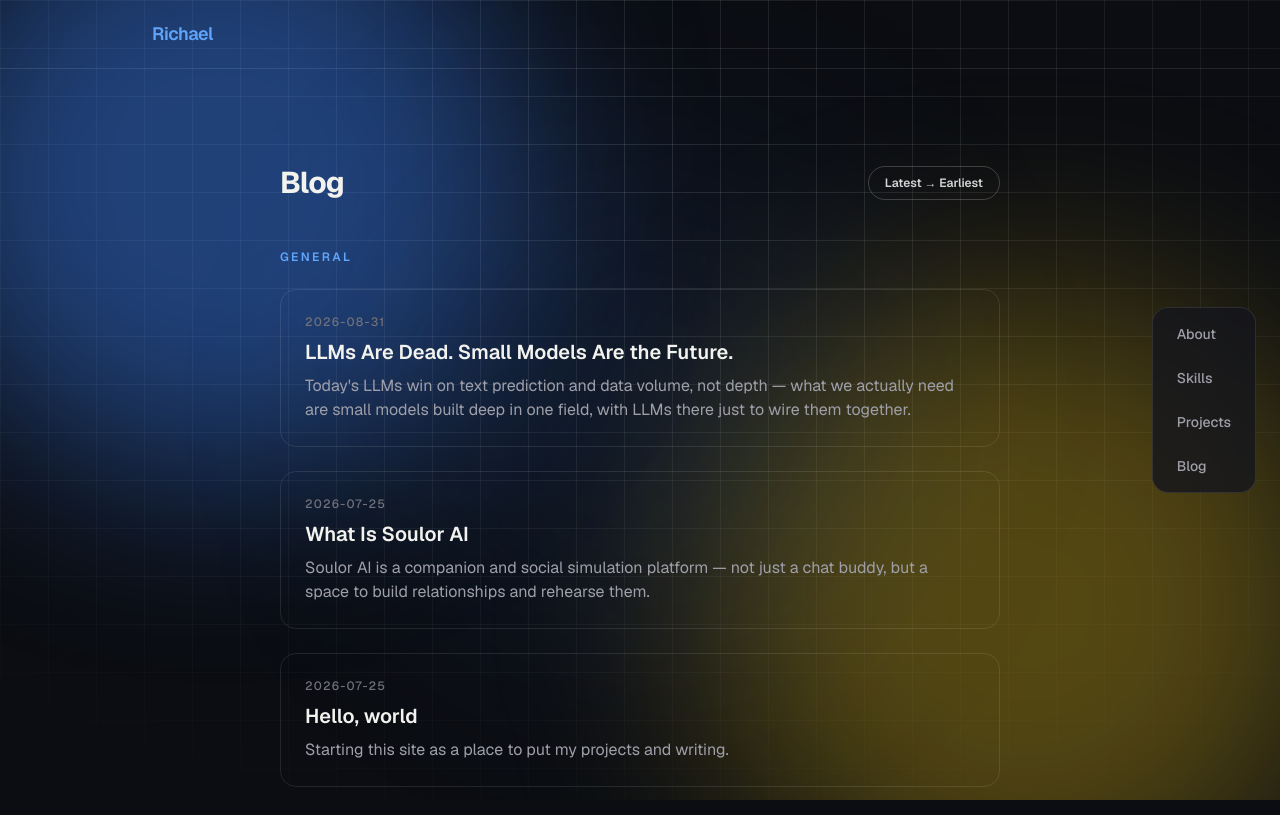
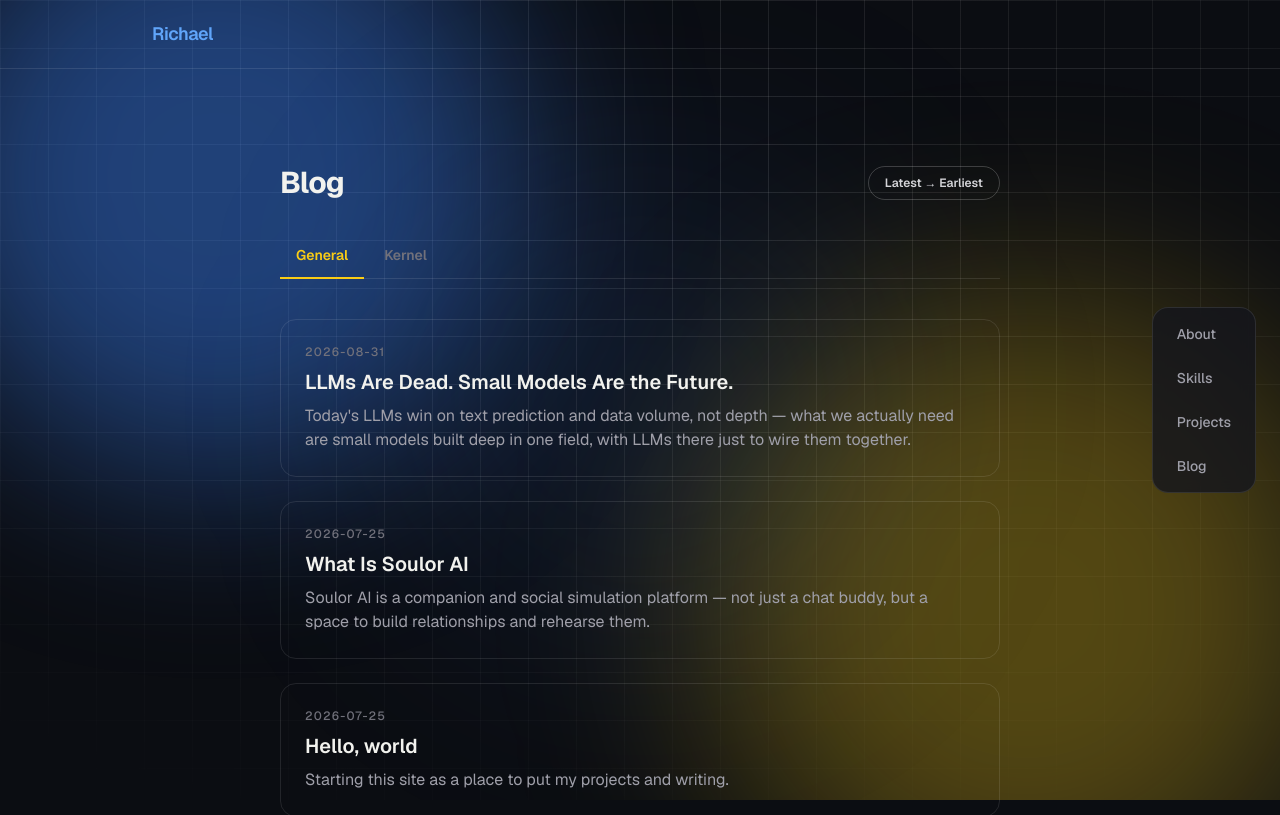
Before and after one commit to dh8116/dh8116.github.io, a Next.js app: page /blog in a window 1280 px wide. Shown: the top 815 px of the page. Built offline with nearby package versions, Linux system fonts and the light colour scheme.

Commit message:
Make blog sections a General/Kernel tab switcher

```diff
--- a/src/app/blog/BlogList.tsx
+++ b/src/app/blog/BlogList.tsx
@@ -5,52 +5,24 @@ import Link from "next/link";
 import type { Post } from "@/data/posts";
 
 type SortOrder = "desc" | "asc";
+type Tab = "general" | "kernel";
 
-function PostCard({ post }: { post: Post }) {
-  return (
-    <Link
-      href={`/blog/${post.slug}`}
-      className="group block rounded-2xl border border-white/10 p-6 transition-all duration-200 hover:-translate-y-1 hover:scale-[1.01] hover:border-brand-yellow/50 hover:shadow-xl hover:shadow-brand-yellow/10"
-    >
-      <p className="text-xs font-medium uppercase tracking-widest text-zinc-500">
-        {post.date}
-      </p>
-      <h3 className="mt-2 text-xl font-semibold group-hover:text-brand-yellow">
-        {post.title}
-      </h3>
-      <p className="mt-2 text-zinc-400">{post.excerpt}</p>
-    </Link>
-  );
-}
-
-function PostSection({ title, posts }: { title: string; posts: Post[] }) {
-  if (posts.length === 0) return null;
-
-  return (
-    <section className="mt-12">
-      <h2 className="text-xs font-semibold uppercase tracking-[0.2em] text-brand-blue-light">
-        {title}
-      </h2>
-      <div className="mt-6 flex flex-col gap-6">
-        {posts.map((post) => (
-          <PostCard key={post.slug} post={post} />
-        ))}
-      </div>
-    </section>
-  );
-}
+const TABS: { id: Tab; label: string }[] = [
+  { id: "general", label: "General" },
+  { id: "kernel", label: "Kernel" },
+];
 
 export default function BlogList({ posts }: { posts: Post[] }) {
   const [order, setOrder] = useState<SortOrder>("desc");
+  const [tab, setTab] = useState<Tab>("general");
 
-  const { general, kernel } = useMemo(() => {
-    const sorted = [...posts].sort((a, b) => b.date.localeCompare(a.date));
-    const ordered = order === "desc" ? sorted : sorted.reverse();
-    return {
-      general: ordered.filter((p) => p.category !== "kernel"),
-      kernel: ordered.filter((p) => p.category === "kernel"),
-    };
-  }, [posts, order]);
+  const visiblePosts = useMemo(() => {
+    const filtered = posts.filter((post) =>
+      tab === "kernel" ? post.category === "kernel" : post.category !== "kernel"
+    );
+    const sorted = filtered.sort((a, b) => b.date.localeCompare(a.date));
+    return order === "desc" ? sorted : sorted.reverse();
+  }, [posts, order, tab]);
 
   return (
     <div>
@@ -64,8 +36,42 @@ export default function BlogList({ posts }: { posts: Post[] }) {
           {order === "desc" ? "Latest → Earliest" : "Earliest → Latest"}
         </button>
       </div>
-      <PostSection title="General" posts={general} />
-      <PostSection title="Kernels" posts={kernel} />
+
+      <div className="mt-8 flex items-center gap-1 border-b border-white/10">
+        {TABS.map(({ id, label }) => (
+          <button
+            key={id}
+            type="button"
+            onClick={() => setTab(id)}
+            aria-current={tab === id ? "page" : undefined}
+            className={`-mb-px border-b-2 px-4 py-3 text-sm font-semibold transition-colors ${
+              tab === id
+                ? "border-brand-yellow text-brand-yellow"
+                : "border-transparent text-zinc-500 hover:text-zinc-300"
+            }`}
+          >
+            {label}
+          </button>
+        ))}
+      </div>
+
+      <div className="mt-10 flex flex-col gap-6">
+        {visiblePosts.map((post) => (
+          <Link
+            key={post.slug}
+            href={`/blog/${post.slug}`}
+            className="group block rounded-2xl border border-white/10 p-6 transition-all duration-200 hover:-translate-y-1 hover:scale-[1.01] hover:border-brand-yellow/50 hover:shadow-xl hover:shadow-brand-yellow/10"
+          >
+            <p className="text-xs font-medium uppercase tracking-widest text-zinc-500">
+              {post.date}
+            </p>
+            <h2 className="mt-2 text-xl font-semibold group-hover:text-brand-yellow">
+              {post.title}
+            </h2>
+            <p className="mt-2 text-zinc-400">{post.excerpt}</p>
+          </Link>
+        ))}
+      </div>
     </div>
   );
 }
```
